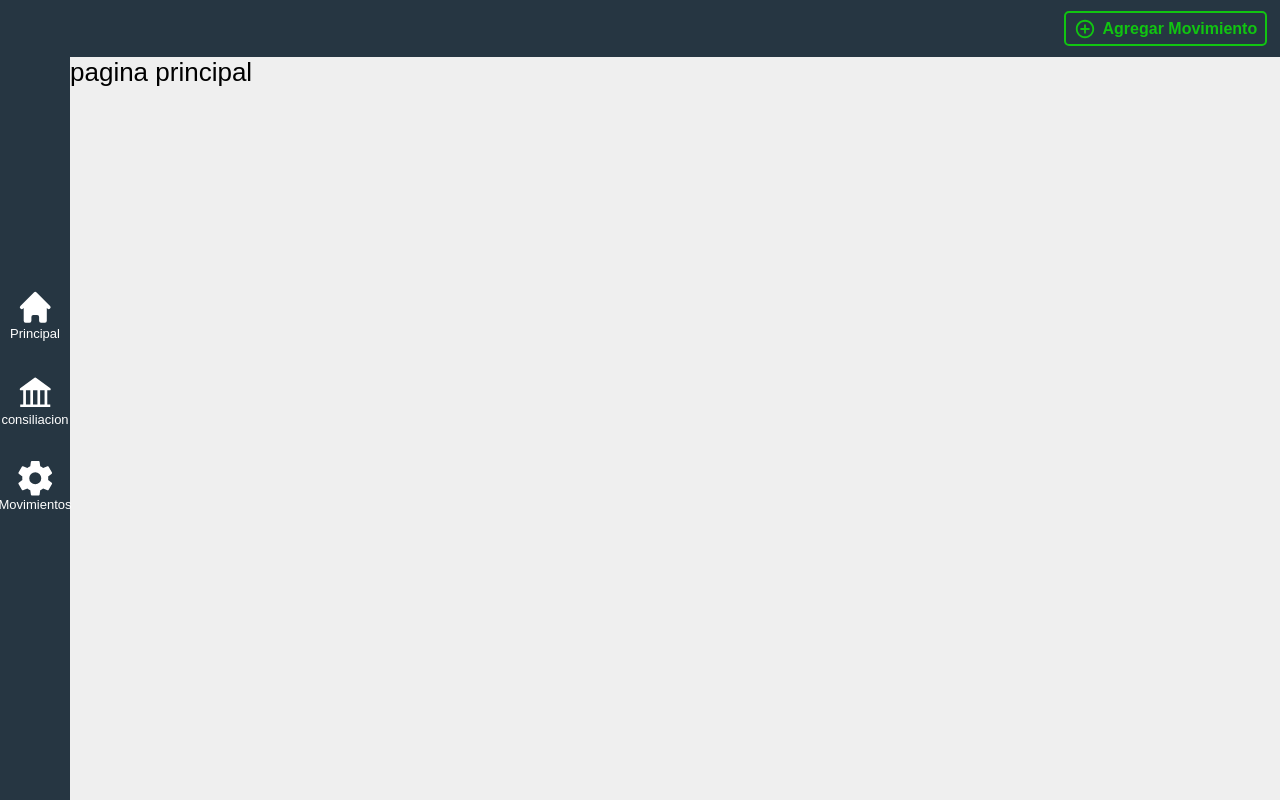
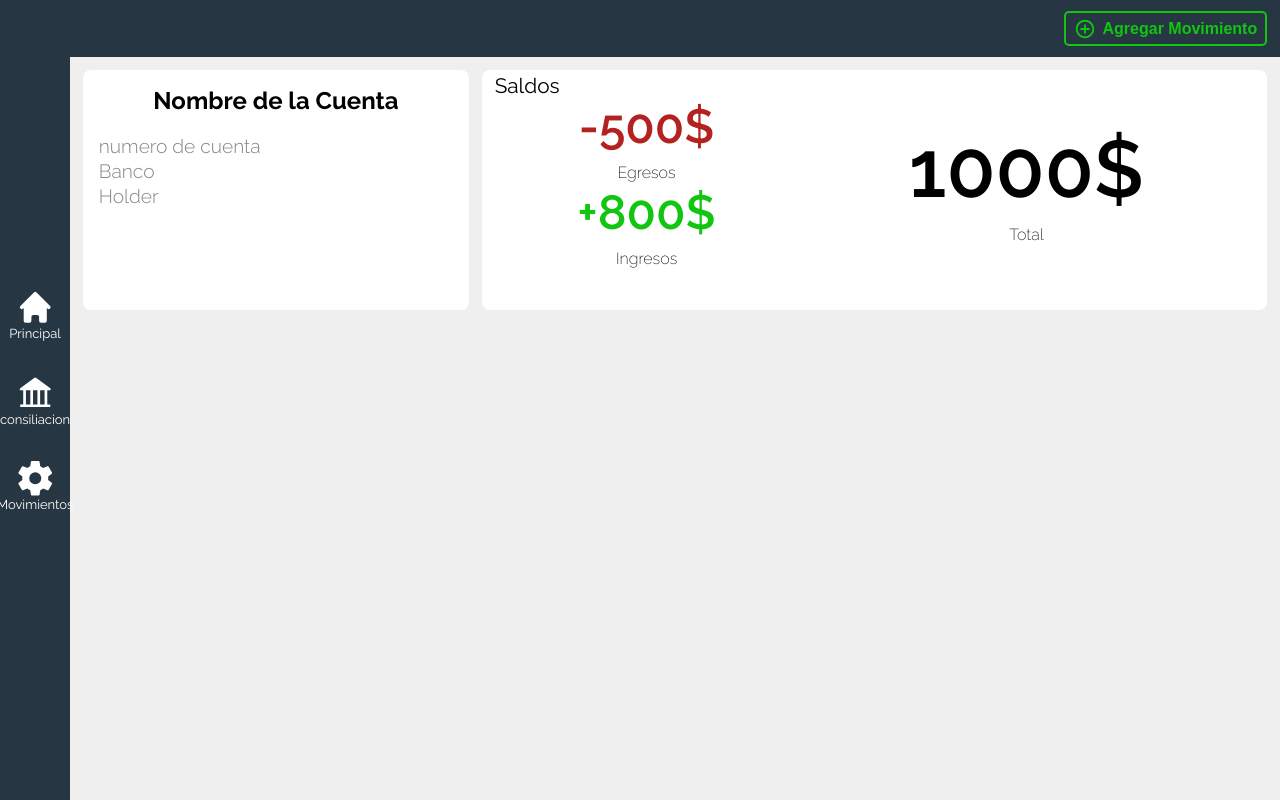
Before and after one commit to famerca/liberty-bank, a React (Create React App) app: page /home in a window 1280 px wide. Built offline with nearby package versions, Linux system fonts and the light colour scheme.

Commit message:
infor y saldos en el main

```diff
--- a/public/index.html
+++ b/public/index.html
@@ -15,6 +15,13 @@
       user's mobile device or desktop. See https://developers.google.com/web/fundamentals/web-app-manifest/
     -->
     <link rel="manifest" href="%PUBLIC_URL%/manifest.json" />
+
+    <!-- fuente raleway -->
+
+    <link rel="preconnect" href="https://fonts.googleapis.com">
+    <link rel="preconnect" href="https://fonts.gstatic.com" crossorigin>
+    <link href="https://fonts.googleapis.com/css2?family=Raleway:wght@100;200;300;400;500;600;700;900&display=swap" rel="stylesheet">
+
     <!--
       Notice the use of %PUBLIC_URL% in the tags above.
       It will be replaced with the URL of the `public` folder during the build.
--- a/src/components/Home.jsx
+++ b/src/components/Home.jsx
@@ -1,7 +1,29 @@
+import { useState } from 'react';
+import '../styles/Home.scss';
+import HomeInfo from './home/Info'
+import HomeSaldos from './home/saldos'
+
+
 const Home = () => {
+    const [list, setList] = useState([]);
+    const [active, setActive] = useState({
+        nombre: "Nombre de la Cuenta",
+        numero: "numero de cuenta",
+        banco: "Banco",
+        titular: "Holder",
+        saldos:
+        {
+            total:1000,
+            egresos: 500,
+            ingresos: 800,
+        },
+        transacciones: []
+    });
+
     return (
-        <div>
-            pagina principal
+        <div className='home-wrapper'>
+            <HomeInfo info={active} />
+            <HomeSaldos saldos={active.saldos}/>
         </div>
     )
 }
--- /dev/null
+++ b/src/components/home/Info.jsx
@@ -0,0 +1,18 @@
+import '../../styles/Home.scss';
+
+const HomeInfo = ({info}) => {
+    console.log(info);
+
+    return (
+        <div className="home-card home-infocard">
+            <h2>{info.nombre}</h2>
+            <p>{info.numero}</p>
+            <p>{info.banco}</p>
+            <p>{info.titular}</p>
+
+        </div>
+
+    )
+}
+
+export default HomeInfo;
--- /dev/null
+++ b/src/components/home/saldos.jsx
@@ -0,0 +1,32 @@
+import '../../styles/Home.scss';
+
+const HomeSaldos = ({saldos}) => {
+    console.log(saldos);
+
+    return (
+        <div className="home-card home-saldoscard">
+            <h2>Saldos</h2>
+            <div className="row">
+                <div className="col-1">
+                    <div className="saldo-container">
+                        <h3 style={{color: "var(--main-red)"}}>-{saldos.egresos}$</h3>
+                        <span>Egresos</span>
+                    </div>
+                    <div className="saldo-container">
+                        <h3 style={{color: "var(--main-green)"}}>+{saldos.ingresos}$</h3>
+                        <span>Ingresos</span>
+                    </div>
+                </div>
+                <div className="col-2">
+                    <div className="saldo-container">
+                        <h3 className='g'>{saldos.total}$</h3>
+                        <span>Total</span>
+                    </div>
+                </div>
+            </div>
+        </div>
+
+    )
+}
+
+export default HomeSaldos;
--- a/src/styles/App.scss
+++ b/src/styles/App.scss
@@ -2,7 +2,7 @@
 
 body {
 	margin: 0;
-	font-family: 'Quicksand', sans-serif;
+	font-family: 'Raleway', sans-serif;
 }
 
 div.App
--- /dev/null
+++ b/src/styles/Home.scss
@@ -0,0 +1,92 @@
+@import "vars";
+
+.home-wrapper {
+    display: grid;
+    grid-template-columns: repeat(3, 1fr);
+    grid-gap: 10px;
+    grid-auto-rows: minmax(30vh, auto);
+    gap: 0.8rem;
+    padding: 0.8rem;
+}
+.home-card
+{
+    background: white;
+    border-radius: 0.5rem;
+    overflow: auto;
+    padding: 0.5rem 0;
+    box-sizing: border-box;
+}
+.home-infocard
+{
+    padding: 1rem;
+}
+
+.home-infocard h2
+{
+    text-align: center;
+    font-size: 1.5rem;
+    margin-top: 0;
+}
+
+.home-infocard p
+{
+    margin: 0.2rem 0;
+    color: var(--light-gray);
+    font-weight: 300;
+    font-size: 1.2rem;
+}
+
+.home-saldoscard
+{
+    grid-column: 2/4;
+    grid-row: 1/1;
+    padding: 0.2rem 0.8rem;
+}
+
+.home-saldoscard h2
+{
+    margin: 0;
+    font-size: 1.3rem;
+    font-weight: 400;
+
+}
+
+.home-saldoscard .row
+{
+    display: flex;
+}
+
+.home-saldoscard .row .col-1
+{
+    flex-basis: 40%;
+}
+
+.home-saldoscard .row .col-2
+{
+    flex-basis: 60%;
+    display: flex;
+    align-items: center;
+    justify-content: center;
+}
+
+.home-saldoscard .saldo-container
+{
+    text-align: center;
+}
+
+.home-saldoscard .saldo-container h3
+{
+    font-size: 3rem;
+    font-weight: 600;
+    margin: 0;
+}
+
+.home-saldoscard .saldo-container h3.g
+{
+    font-size: 5rem;
+}
+.home-saldoscard .saldo-container span
+{
+    font-size: 1rem;
+    font-weight: 200;
+}
--- a/src/styles/_vars.scss
+++ b/src/styles/_vars.scss
@@ -3,8 +3,10 @@
 	--black: #000000;
 	--very-light-pink: #C7C7C7;
 	--text-input-field: #F7F7F7;
+	--light-gray: #838383;
 	--hospital-green: #ACD9B2;
 	--main-green: #11c511;
+	--main-red:#b32121;
 	--main-bluegray: #263642;
 	--sm: 14px;
 	--md: 16px;
```
Also changed, not shown: src/components/Layout.jsx (deleted, +0 -11 lines).
